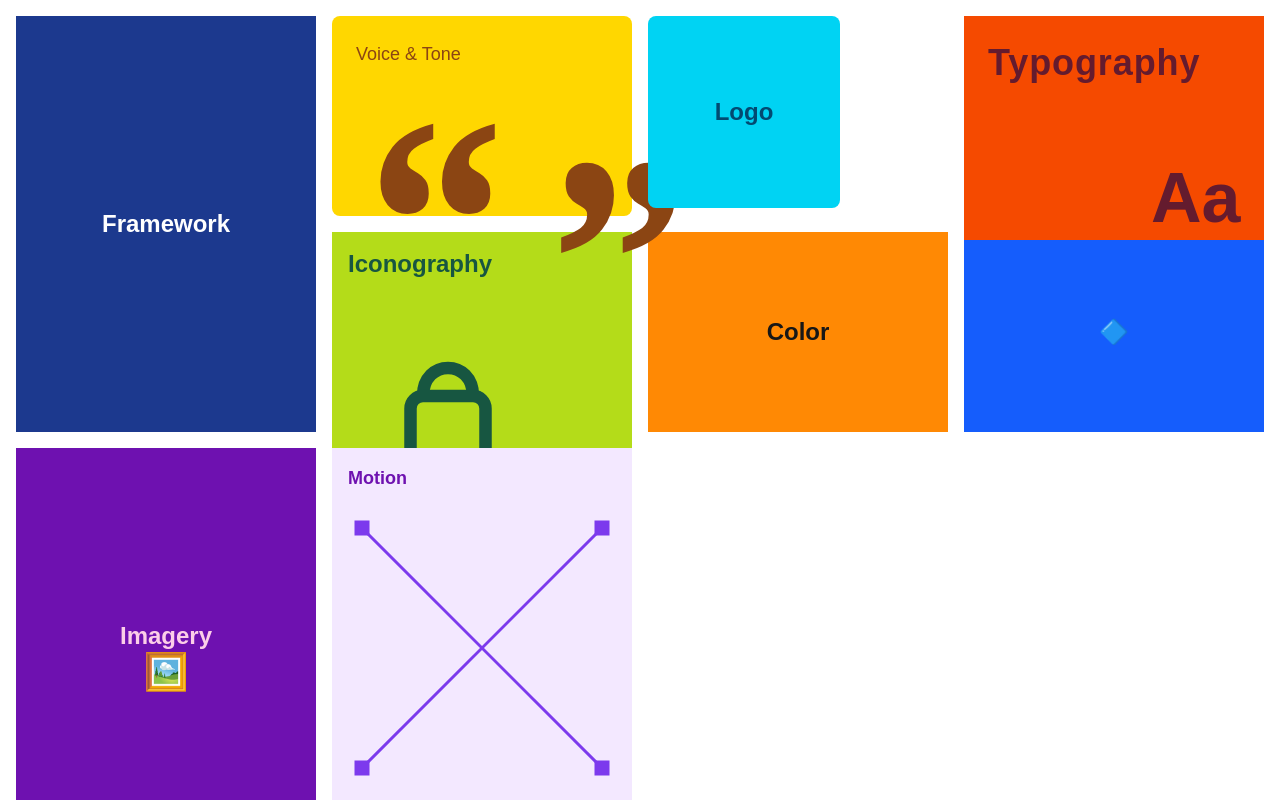
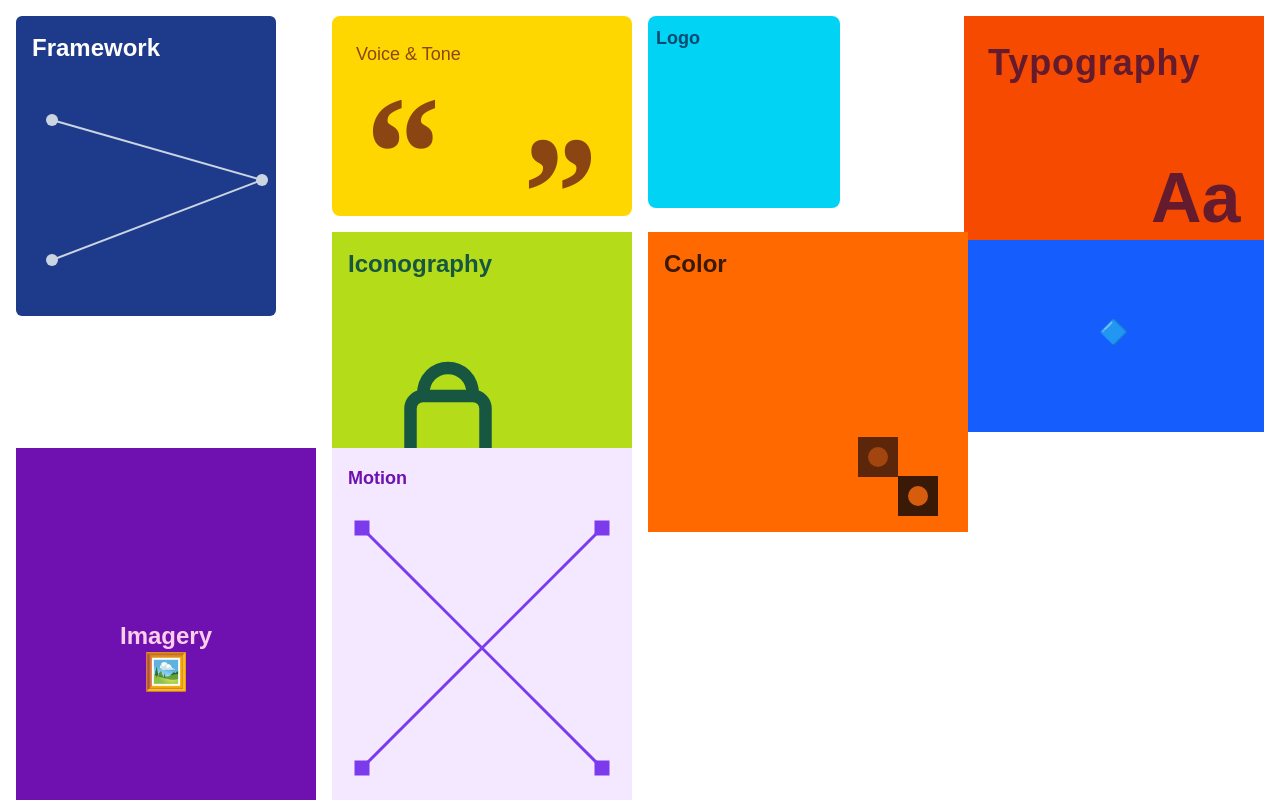
Before and after one commit to ANUBARGAVI/my-app-project, a Next.js app: page / in a window 1280 px wide. Shown: the top 800 px of the page. Built offline with nearby package versions, Linux system fonts and the light colour scheme.

Commit message:
color updated

```diff
--- a/src/app/components/Color.tsx
+++ b/src/app/components/Color.tsx
@@ -1,9 +1,137 @@
-import React from 'react';
+
+
+'use client';
+import React, { useRef } from 'react';
+import { gsap } from 'gsap';
 
 const Color = () => {
+  const containerRef = useRef<HTMLDivElement>(null);
+  const squareTopRef = useRef<HTMLDivElement>(null);
+  const squareBottomRef = useRef<HTMLDivElement>(null);
+  const circleTopRef = useRef<HTMLDivElement>(null);
+  const circleBottomRef = useRef<HTMLDivElement>(null);
+  const headingRef = useRef<HTMLHeadingElement>(null); // ✅ heading ref
+
+  const handleMouseEnter = () => {
+    // Container background to black
+    gsap.to(containerRef.current, {
+      backgroundColor: '#000000',
+      duration: 0.5,
+    });
+
+    // Heading color to white
+    gsap.to(headingRef.current, {
+      color: '#ffffff',
+      duration: 0.3,
+    });
+
+    // Top square animation
+    gsap.to(squareTopRef.current, {
+      x: 60,
+      y: 0,
+      backgroundColor: 'black',
+      border: '2px solid white',
+      duration: 0.5,
+    });
+    gsap.to(circleTopRef.current, {
+      backgroundColor: 'transparent',
+      border: '2px solid white',
+      duration: 0.5,
+    });
+
+    // Bottom square animation
+    gsap.to(squareBottomRef.current, {
+      x: -18,
+      y: 0,
+      backgroundColor: 'black',
+      border: '2px solid white',
+      duration: 0.5,
+    });
+    gsap.to(circleBottomRef.current, {
+      backgroundColor: 'transparent',
+      border: '2px solid white',
+      duration: 0.5,
+    });
+  };
+
+  const handleMouseLeave = () => {
+    // Container background back to orange
+    gsap.to(containerRef.current, {
+      backgroundColor: '#f97316', // bg-orange-500
+      duration: 0.5,
+    });
+
+    // Heading color back to #3A1907
+    gsap.to(headingRef.current, {
+      color: '#3A1907',
+      duration: 0.3,
+    });
+
+    // Reset top square
+    gsap.to(squareTopRef.current, {
+      x: 0,
+      y: 0,
+      backgroundColor: '#5C260A',
+      border: 'none',
+      duration: 0.5,
+    });
+    gsap.to(circleTopRef.current, {
+      backgroundColor: '#A3450E',
+      border: 'none',
+      duration: 0.5,
+    });
+
+    // Reset bottom square
+    gsap.to(squareBottomRef.current, {
+      x: 0,
+      y: 0,
+      backgroundColor: '#3A1907',
+      border: 'none',
+      duration: 0.5,
+    });
+    gsap.to(circleBottomRef.current, {
+      backgroundColor: '#D65D0E',
+      border: 'none',
+      duration: 0.5,
+    });
+  };
+
   return (
-    <div className="bg-orange-400 text-brown-800 p-4 h-full flex items-center justify-center">
-      <h2 className="text-2xl font-bold">Color</h2>
+    <div
+      ref={containerRef}
+      onMouseEnter={handleMouseEnter}
+      onMouseLeave={handleMouseLeave}
+      className="relative bg-orange-500 p-4 h-[300px] w-[320px] cursor-pointer"
+    >
+      <h2
+        ref={headingRef}
+        className="text-2xl font-bold"
+        style={{ color: '#3A1907' }} // ✅ Initial color
+      >
+        Color
+      </h2>
+
+      {/* Top square */}
+      <div
+        ref={squareTopRef}
+        className="absolute bottom-[55px] right-[70px] w-10 h-10 bg-[#5C260A] flex items-center justify-center"
+      >
+        <div
+          ref={circleTopRef}
+          className="w-5 h-5 rounded-full bg-[#A3450E]"
+        />
+      </div>
+
+      {/* Bottom square */}
+      <div
+        ref={squareBottomRef}
+        className="absolute bottom-4 right-[30px] w-10 h-10 bg-[#3A1907] flex items-center justify-center"
+      >
+        <div
+          ref={circleBottomRef}
+          className="w-5 h-5 rounded-full bg-[#D65D0E]"
+        />
+      </div>
     </div>
   );
 };
--- a/src/app/components/Framework.tsx
+++ b/src/app/components/Framework.tsx
@@ -1,9 +1,110 @@
-import React from 'react';
+'use client';
+import React, { useRef } from 'react';
+import { gsap } from 'gsap';
 
 const Framework = () => {
+  const containerRef = useRef<HTMLDivElement>(null);
+  const path1Ref = useRef<SVGPathElement>(null);
+  const path2Ref = useRef<SVGPathElement>(null);
+
+  const handleMouseEnter = () => {
+    gsap.to(containerRef.current, {
+      backgroundColor: '#000000',
+      duration: 0.5,
+    });
+
+    // Top-left to right-middle with loop
+    gsap.to(path1Ref.current, {
+      attr: {
+        d: 'M20,40 C60,0 100,-10 140,40 C160,70 200,90 230,100',
+        markerEnd: 'url(#arrow)',
+      },
+      stroke: 'white',
+      duration: 0.6,
+    });
+
+    // Bottom-left to right-middle with upward curve
+    gsap.to(path2Ref.current, {
+      attr: {
+        d: 'M20,180 C80,160 160,130 230,100',
+        markerEnd: 'url(#arrow)',
+      },
+      stroke: 'white',
+      duration: 0.6,
+    });
+  };
+
+  const handleMouseLeave = () => {
+    gsap.to(containerRef.current, {
+      backgroundColor: '#1E3A8A',
+      duration: 0.5,
+    });
+
+    gsap.to(path1Ref.current, {
+      attr: {
+        d: 'M20,40 L230,100',
+        markerEnd: '',
+      },
+      stroke: '#cbd5e1',
+      duration: 0.5,
+    });
+
+    gsap.to(path2Ref.current, {
+      attr: {
+        d: 'M20,180 L230,100',
+        markerEnd: '',
+      },
+      stroke: '#cbd5e1',
+      duration: 0.5,
+    });
+  };
+
   return (
-    <div className="bg-blue-900 text-white p-4 h-full flex items-center justify-center">
-      <h2 className="text-2xl font-bold">Framework</h2>
+    <div
+      ref={containerRef}
+      onMouseEnter={handleMouseEnter}
+      onMouseLeave={handleMouseLeave}
+      className="p-4 h-[300px] w-[260px] rounded-md transition-colors duration-300"
+      style={{ backgroundColor: '#1E3A8A' }}
+    >
+      <h2 className="text-2xl font-bold mb-4 text-white">Framework</h2>
+      <svg width="260" height="200">
+        {/* Arrowhead marker */}
+        <defs>
+          <marker
+            id="arrow"
+            markerWidth="8"
+            markerHeight="8"
+            refX="5"
+            refY="4"
+            orient="auto"
+            markerUnits="strokeWidth"
+          >
+            <path d="M0,0 L8,4 L0,8 Z" fill="white" />
+          </marker>
+        </defs>
+
+        {/* Dots */}
+        <circle cx="20" cy="40" r="6" fill="#cbd5e1" />
+        <circle cx="20" cy="180" r="6" fill="#cbd5e1" />
+        <circle cx="230" cy="100" r="6" fill="#cbd5e1" />
+
+        {/* Paths */}
+        <path
+          ref={path1Ref}
+          d="M20,40 L230,100"
+          stroke="#cbd5e1"
+          strokeWidth="2"
+          fill="none"
+        />
+        <path
+          ref={path2Ref}
+          d="M20,180 L230,100"
+          stroke="#cbd5e1"
+          strokeWidth="2"
+          fill="none"
+        />
+      </svg>
     </div>
   );
 };
--- a/src/app/components/Logo.tsx
+++ b/src/app/components/Logo.tsx
@@ -3,14 +3,14 @@ import React, { useRef, useEffect } from 'react';
 import gsap from 'gsap';
 
 const Logo = () => {
-  const logoRef = useRef<HTMLImageElement | null>(null);
+  const logoRef = useRef(null);
 
   useEffect(() => {
     if (logoRef.current) {
       gsap.set(logoRef.current, {
         opacity: 0,
-        rotateX: -90, // initial pivot (like a flap closed)
-        transformOrigin: 'center bottom', // pivot from bottom edge
+        rotateX: -90,
+        transformOrigin: 'center bottom',
       });
     }
   }, []);
@@ -29,15 +29,17 @@ const Logo = () => {
   return (
     <div
       onMouseEnter={handleMouseEnter}
-      className="relative bg-cyan-400 text-sky-900 p-4 h-48 flex items-center justify-center w-48 rounded-lg cursor-pointer [perspective:800px]"
+      className="relative bg-cyan-400 text-sky-900 p-4 h-48 w-48 rounded-lg cursor-pointer [perspective:800px]"
     >
-      <h2 className="text-2xl font-bold">Logo</h2>
+      {/* Top-left logo text */}
+      <h2 className="absolute top-2 left-2 text-lg font-bold">Logo</h2>
 
+      {/* Bottom-right animated SVG */}
       <img
         ref={logoRef}
         src="dropbox.svg"
         alt="Dropbox Logo"
-        className="absolute bottom-2 left-2 w-8 h-8"
+        className="absolute bottom-2 right-2 w-8 h-8"
         style={{
           opacity: 0,
           transformStyle: 'preserve-3d',
--- a/src/app/components/VoiceTone.tsx
+++ b/src/app/components/VoiceTone.tsx
@@ -1,13 +1,14 @@
 'use client';
+
 import React, { useLayoutEffect, useRef } from 'react';
 import { gsap } from 'gsap';
 
 const VoiceTone = () => {
-  const containerRef = useRef<HTMLDivElement>(null);
-  const quoteContainerRef = useRef<HTMLDivElement>(null);
-  const leftQuoteRef = useRef<HTMLSpanElement>(null);
-  const rightQuoteRef = useRef<HTMLSpanElement>(null);
-  const titleRef = useRef<HTMLHeadingElement>(null);
+  const containerRef = useRef(null);
+  const quoteContainerRef = useRef(null);
+  const leftQuoteRef = useRef(null);
+  const rightQuoteRef = useRef(null);
+  const titleRef = useRef(null);
 
   useLayoutEffect(() => {
     // Initial styles
@@ -75,7 +76,7 @@ const VoiceTone = () => {
   return (
     <div
       ref={containerRef}
-      className="text-white p-6 rounded-lg  w-full max-w-7xl mx-auto h-full"
+      className="text-white p-6 rounded-lg w-full max-w-7xl mx-auto h-full overflow-hidden"
     >
       <h2
         ref={titleRef}
@@ -86,15 +87,15 @@ const VoiceTone = () => {
 
       <div
         ref={quoteContainerRef}
-        className="flex justify-between  items-center space-x-10 px-2 cursor-pointer select-none"
+        className="flex justify-between items-center space-x-10 px-2 cursor-pointer select-none overflow-hidden"
         onMouseEnter={handleMouseEnter}
         onMouseLeave={handleMouseLeave}
       >
         <span
           ref={leftQuoteRef}
-          className="leading-none font-serif"
+          className="leading-none font-serif flex-shrink-0"
           style={{
-            fontSize: '23vw',
+            fontSize: 'clamp(4rem, 20vw, 10rem)',
             fontWeight: 700,
             lineHeight: '0.5',
           }}
@@ -103,9 +104,9 @@ const VoiceTone = () => {
         </span>
         <span
           ref={rightQuoteRef}
-          className="leading-none font-serif relative"
+          className="leading-none font-serif relative flex-shrink-0"
           style={{
-            fontSize: '23vw',
+            fontSize: 'clamp(4rem, 20vw, 10rem)',
             fontWeight: 900,
             lineHeight: '1',
             top: '20px',
```
